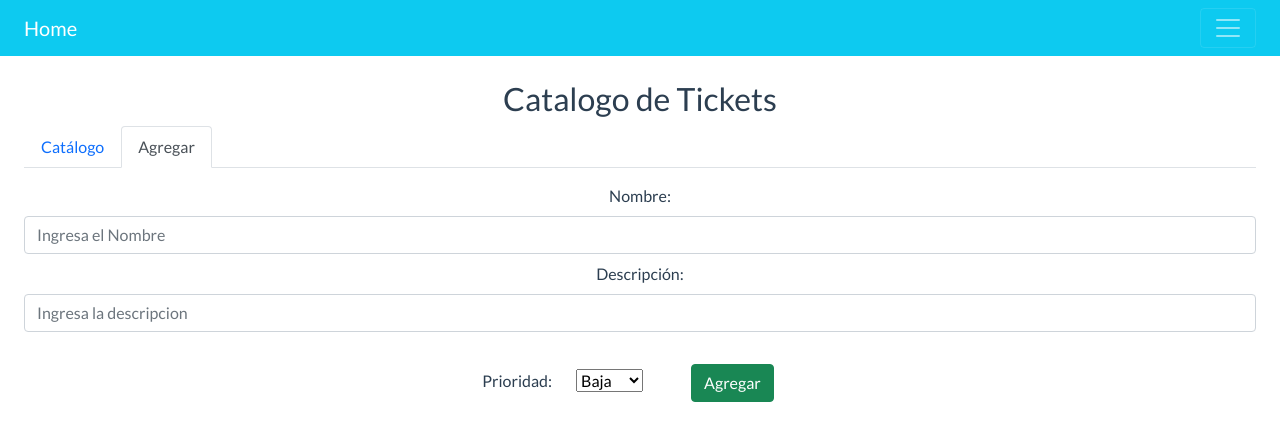
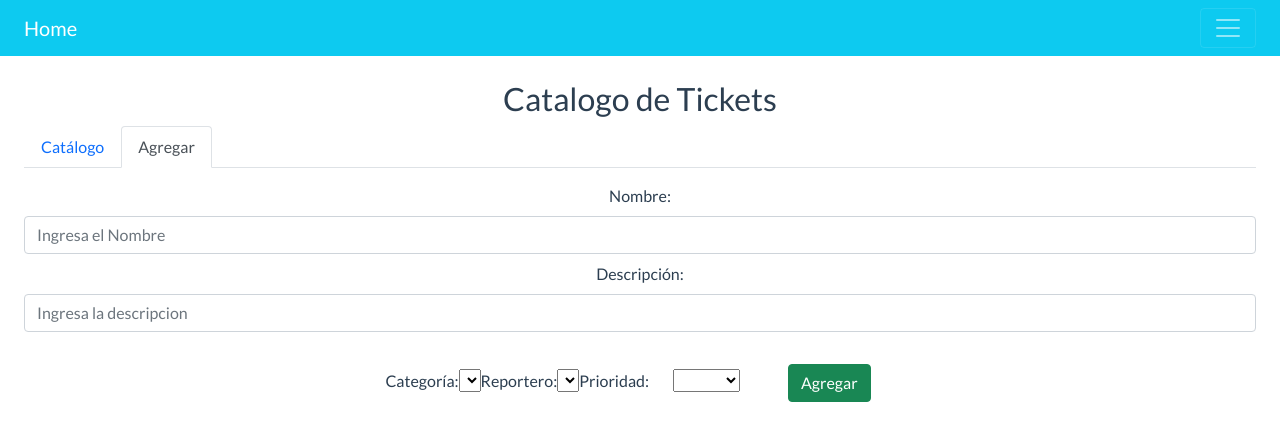
Before and after one commit to MauricioGR15/Proyecto-Final-Programacion-Web, a Vue app in the folder Cliente/: page /tickets in a window 1280 px wide. Both pictures are taken after a click on the tab "Agregar". Shown: the top 440 px of the page. Built offline with nearby package versions, Linux system fonts and the light colour scheme; no server answers; what vue-notification would draw is missing.

Commit message:
Se agregan tickets

```diff
--- a/Cliente/src/components/AgregarTicket.vue
+++ b/Cliente/src/components/AgregarTicket.vue
@@ -19,8 +19,21 @@
         :maxlength="100"
         class="mb-2"
       />
-
-      <label class="form-label"> Prioridad: </label>
+      <label class="form-label">Categoría: </label>
+      <b-form-select
+        v-model="tickets.categoria"
+        :options="categorias"
+        text-field="nombre"
+        value-field="id"
+      ></b-form-select>
+      <label class="form-label">Reportero: </label>
+      <b-form-select
+        v-model="tickets.reportero"
+        :options="personal"
+        text-field="nombre"
+        value-field="id"
+      ></b-form-select>
+      <label class="form-label">Prioridad: </label>
       <b-form-select
         v-model="tickets.prioridad"
         :options="pri"
@@ -46,13 +59,13 @@ export default {
       tickets: {
         nombre: "",
         descripcion: "",
-        prioridad: "1",
-        reportero: "1",
-        categoria: "9",
+        prioridad: "",
+        reportero: "",
+        categoria: "",
         estatus: "ABT",
       },
       pri: [
-        { value: "1" , text: "Baja" },
+        { value: "1", text: "Baja" },
         { value: "2", text: "Media" },
         { value: "3", text: "Alta" },
       ],
@@ -60,8 +73,8 @@ export default {
     };
   },
   computed: {
-      ...mapState(["personal", "categorias" ,"loading"]),
-      validarNombre() {
+    ...mapState(["personal", "categorias", "loading"]),
+    validarNombre() {
       return (
         this.tickets.nombre !== undefined && this.tickets.nombre.trim() !== ""
       );
@@ -95,7 +108,7 @@ export default {
       }
     },
   },
-  mounted() {
+  created() {
     this.obtenerPersonal();
     this.obtenerCategorias();
   },
--- a/Cliente/src/store/index.js
+++ b/Cliente/src/store/index.js
@@ -42,7 +42,7 @@ export default new Vuex.Store({
             commit("SET_LOADING", true)
             axios.get('http://localhost:3000/categorias')
                 .then(response =>commit("SET_CATEGORIAS", response.data))
-                .finally(() => commit("SET_LOADING", true))
+                .finally(() => commit("SET_LOADING", false))
         },
         eliminarCategoria({commit}, {id, onComplete, onError}){ // eslint-disable-line no-unused-vars
             axios.delete(`http://localhost:3000/categorias/${id}`)
@@ -59,13 +59,13 @@ export default new Vuex.Store({
             commit("SET_LOADING", true)
             axios.get('http://localhost:3000/personas')
                 .then(response =>commit("SET_PERSONAL", response.data))
-                .finally(() => commit("SET_LOADING", true))
+                .finally(() => commit("SET_LOADING",false))
         },
         obtenerUnPersonal({commit}, {id} ) {
             commit("SET_LOADING", true)
             axios.get(`http://localhost:3000/personas/${id}`)
                 .then(response =>commit("SET_PERSONA", response.data))
-                .finally(() => commit("SET_LOADING", true))
+                .finally(() => commit("SET_LOADING", false))
         },
         editarPersonal({commit}, {id, params , onComplete, onError}){ // eslint-disable-line no-unused-vars
             axios.put(`http://localhost:3000/personas/${id}`, params)
@@ -87,13 +87,13 @@ export default new Vuex.Store({
             commit("SET_LOADING", true)
             axios.get('http://localhost:3000/tickets')
                 .then(response =>commit("SET_TICKETS", response.data))
-                .finally(() => commit("SET_LOADING", true))
+                .finally(() => commit("SET_LOADING", false))
         },
         obtenerUnTicket({commit}, {id} ) {
             commit("SET_LOADING", true)
             axios.get(`http://localhost:3000/tickets/${id}`)
                 .then(response =>commit("SET_TICKET", response.data))
-                .finally(() => commit("SET_LOADING", true))
+                .finally(() => commit("SET_LOADING",false))
         },
         editarTickets({commit}, {id, params , onComplete, onError}){ // eslint-disable-line no-unused-vars
             axios.put(`http://localhost:3000/tickets/${id}`, params)
```
Also changed, not shown: 1 other file (tests, documents, lock files or other folders).
